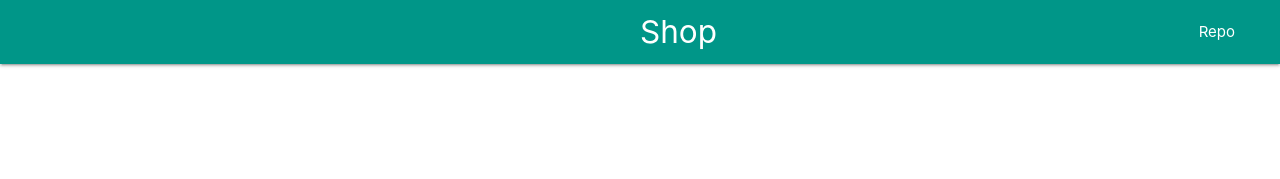
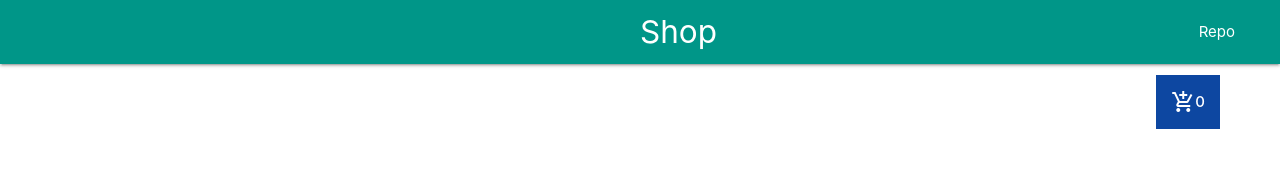
Before and after one commit to seriiserii825/rc-shop, a React (Create React App) app: page / in a window 1280 px wide. Shown: the top 179 px of the page. Built offline with nearby package versions, Linux system fonts and the light colour scheme; no server answers.

Commit message:
feat: add to cart

```diff
--- a/src/App.css
+++ b/src/App.css
@@ -56,3 +56,12 @@
 .AppMain {
 	padding: 6rem 0;
 }
+.cart {
+	position: fixed;
+	top: 5rem;
+	right: 4rem;
+	display: flex;
+	align-items: center;
+	padding: 1rem;
+	cursor: pointer;
+}
--- a/src/App.js
+++ b/src/App.js
@@ -1,10 +1,12 @@
 import './App.css';
+import { Context } from './hooks/Context';
 import Footer from './layouts/Footer';
 import { Header } from './layouts/Header';
 import { Shop } from './pages/Shop';
 
 function App() {
 	return (
+		<Context>
 			<div className='App'>
 				<Header />
 				<div className='AppMain'>
@@ -12,6 +14,7 @@ function App() {
 				</div>
 				<Footer />
 			</div>
+		</Context>
 	);
 }
 
--- /dev/null
+++ b/src/components/Cart.jsx
@@ -0,0 +1,10 @@
+export function Cart(props) {
+	const { quantity } = props;
+
+	return (
+		<div className='cart blue darken-4 white-text'>
+			<i className='material-icons'>add_shopping_cart</i>
+			<strong>{quantity}</strong>
+		</div>
+	);
+}
--- a/src/components/goods/GoodsItem.jsx
+++ b/src/components/goods/GoodsItem.jsx
@@ -1,11 +1,27 @@
+import React, { useContext } from 'react';
+import { CustomContext } from '../../hooks/Context';
+
 export const GoodsItem = (props) => {
+	const { addOrder } = useContext(CustomContext);
+
 	const {
+		mainId: id,
 		displayName: name,
 		displayDescription: description,
 		displayType: type,
 		price,
 		displayAssets: image,
 	} = props;
+
+	const newOrder = (e) => {
+		e.preventDefault();
+		addOrder({
+			id,
+			name,
+			price,
+		});
+	};
+
 	return (
 		<div
 			className='card'
@@ -18,7 +34,7 @@ export const GoodsItem = (props) => {
 				<span className='card-title'>{name}</span>
 			</div>
 			<div className='card-content'>{description}</div>
-			<span style={{fontWeight: "bold"}}>{type}</span>
+			<span style={{ fontWeight: 'bold' }}>{type}</span>
 			<div
 				className='card-action'
 				style={{
@@ -29,7 +45,7 @@ export const GoodsItem = (props) => {
 					paddingBottom: '14px',
 					height: '54px',
 				}}>
-				<a href='!#' className='btn left'>
+				<a href='!#' className='btn left' onClick={newOrder}>
 					Buy
 				</a>
 				<strong className='right'>{price.regularPrice}$</strong>
--- a/src/components/goods/GoodsList.jsx
+++ b/src/components/goods/GoodsList.jsx
@@ -1,7 +1,7 @@
 import { GoodsItem } from './GoodsItem';
 export const GoodsList = ({ goods }) => {
 	return goods.length ? (
-		<div class='grid'>
+		<div className='grid'>
 			{goods.map((good) => {
 				return <GoodsItem key={good.mainId} {...good} />;
 			})}
--- /dev/null
+++ b/src/hooks/Context.js
@@ -0,0 +1,21 @@
+import React, { createContext, useState } from 'react';
+
+export const CustomContext = createContext();
+export const Context = (props) => {
+	const [orders, setOrders] = useState([]);
+
+	const addOrder = (order) => {
+		setOrders([...orders, order]);
+	};
+
+	const value = {
+		orders,
+		addOrder,
+	};
+
+	return (
+		<CustomContext.Provider value={value}>
+			{props.children}
+		</CustomContext.Provider>
+	);
+};
--- a/src/pages/Shop.jsx
+++ b/src/pages/Shop.jsx
@@ -1,9 +1,13 @@
-import React, { useEffect, useState } from 'react';
+import React, { useEffect, useState, useContext } from 'react';
 import { API_KEY, API_URL } from '../settings/config';
 import { GoodsList } from '../components/goods/GoodsList';
 import { Preloader } from '../components/ui/Preloader';
+import { Cart } from '../components/Cart';
+import { CustomContext } from '../hooks/Context';
 
 export function Shop() {
+	const { orders } = useContext(CustomContext);
+
 	const [goods, setGoods] = useState([]);
 	const [loading, setLoading] = useState(true);
 	const [error, setError] = useState(null);
@@ -31,7 +35,14 @@ export function Shop() {
 	}, [goods]);
 	return (
 		<div className='container'>
-			{error ? <h2>{error}</h2> : loading ? <Preloader /> : <GoodsList goods={goods} />}
+			{<Cart quantity={orders.length} />}
+			{error ? (
+				<h2>{error}</h2>
+			) : loading ? (
+				<Preloader />
+			) : (
+				<GoodsList goods={goods} />
+			)}
 		</div>
 	);
 }
```
Lines whose indentation alone changed are shown as unchanged.
